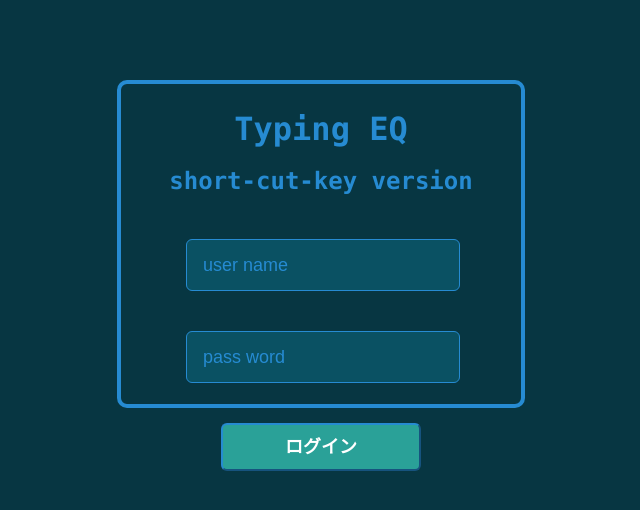
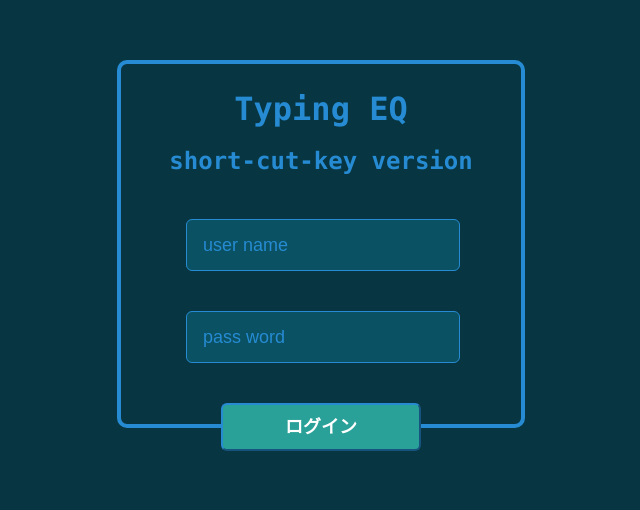
Before and after one commit to kobakichi/React_Flask_app, a React (Create React App) app in the folder front/React/: page /login in a window 1280 px wide. Shown: the part 156-666 px from the top of the page, without its empty margins (319-959 px from the left). Built offline with nearby package versions, Linux system fonts and the light colour scheme; what react-token-auth would draw is missing.

Commit message:
loginのCSSなど微修正

```diff
--- a/front/React/src/components/Login/Login.module.css
+++ b/front/React/src/components/Login/Login.module.css
@@ -11,7 +11,7 @@
 .container {
   border: solid 4px;
   width: 400px;
-  height: 40%;
+  height: 45%;
   border-color: #268bd2;
   border-radius: 10px;
   display: flex;
--- a/front/React/src/components/Login/Login.tsx
+++ b/front/React/src/components/Login/Login.tsx
@@ -41,13 +41,7 @@ export const Login: VFC = memo(() => {
     formState: { errors },
   } = useForm<RegisterUser>({ mode: "all", reValidateMode: "onChange" });
 
-  // formタグに渡す関数
-  const handleOnSubmit: SubmitHandler<RegisterUser> = (
-    values: RegisterUser
-  ) => {
-    console.log(values);
-  };
-
+  // registerに入った値を取得する。
   const values = getValues();
 
   // /loginエンドポイントへデータを送信する処理
@@ -93,7 +87,7 @@ export const Login: VFC = memo(() => {
         <Title text="Typing EQ" />
         <SubTitle text="short-cut-key version" />
         <div className={styles.form}>
-          <form onSubmit={handleSubmit(handleOnSubmit)}>
+          <form onSubmit={handleSubmit(onClickLogin)}>
             <Stack spacing={10}>
               {/* usernameのフォームコントロール */}
               <FormControl
@@ -137,7 +131,7 @@ export const Login: VFC = memo(() => {
                     required: "パスワードを入力してください",
                     minLength: {
                       value: 4,
-                      message: "8文字以上で入力してください",
+                      message: "4文字以上で入力してください",
                     },
                   })}
                 />
@@ -153,7 +147,7 @@ export const Login: VFC = memo(() => {
                   borderColor={"#268BD2"}
                   color={"white"}
                   _hover={{ background: "#36DBCE", cursor: "pointer" }}
-                  onClick={onClickLogin}
+                  // onClick={onClickLogin}
                   type="submit"
                 >
                   ログイン
```
